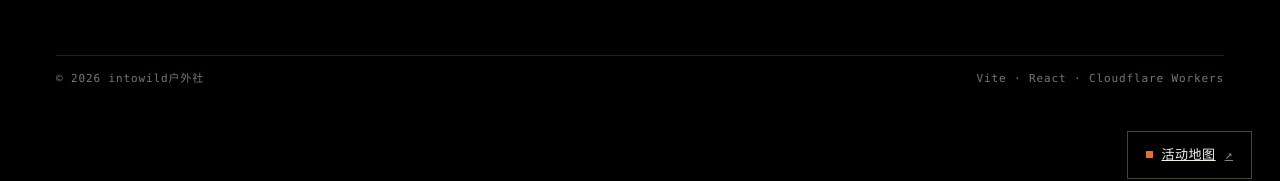
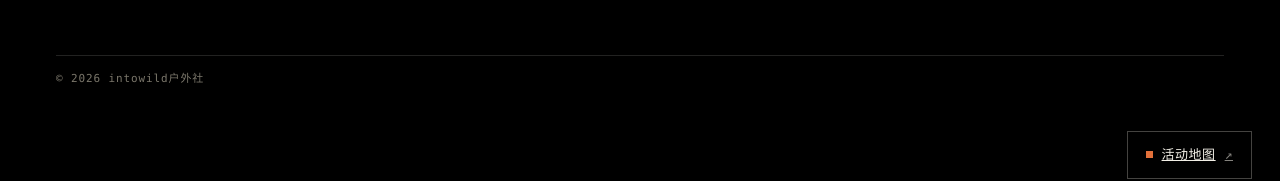
Before and after one commit to StarFall0220/intowild-site, a React (Vite) app: page / in a window 1280 px wide. Shown: the part 593-774 px from the top of the page. Built offline with nearby package versions, Linux system fonts and the light colour scheme.

Commit message:
chore: 去掉页脚右侧的构建信息

```diff
--- a/src/App.tsx
+++ b/src/App.tsx
@@ -50,7 +50,6 @@ export default function App() {
         <span>
           © {new Date().getFullYear()} {SITE.name}
         </span>
-        <span>Vite · React · Cloudflare Workers</span>
       </footer>
 
       {/* 浮动入口：固定在右下角，跳转到活动地图子域名 */}
```
Also changed, not shown: 1 other file (tests, documents, lock files or other folders).
